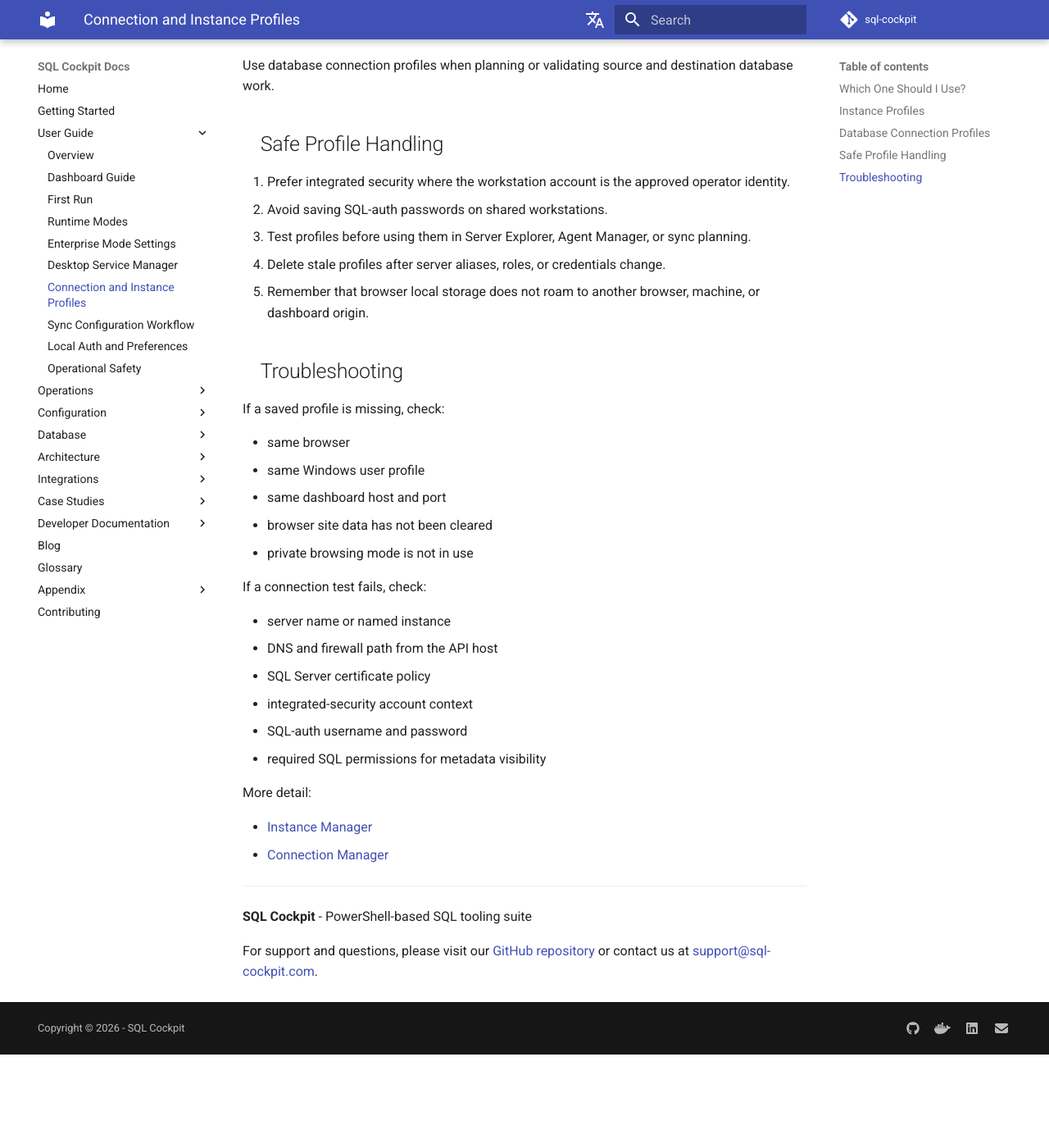
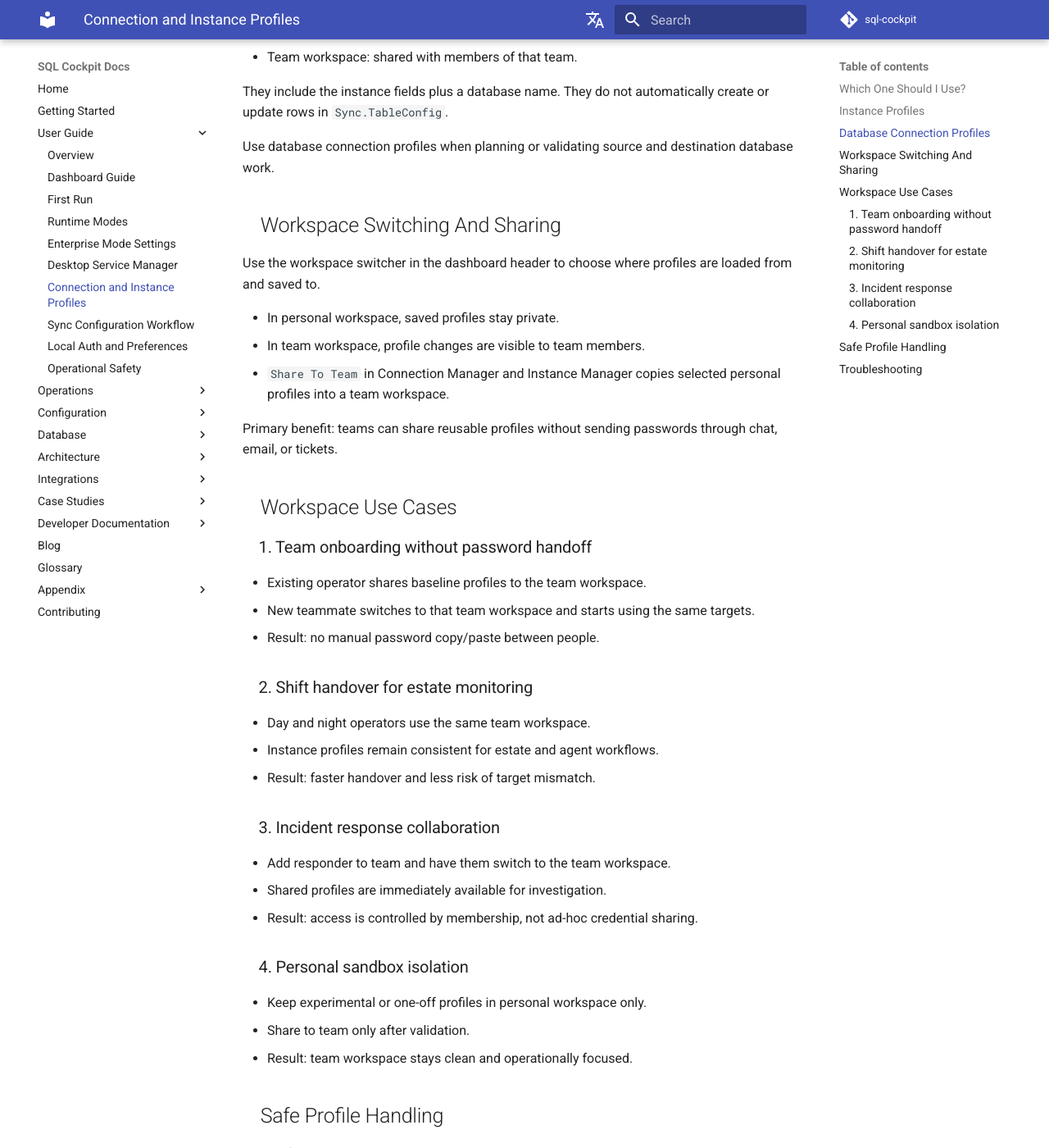
Before and after one commit to sql-cockpit/sql-cockpit-docs-source, an MkDocs documentation site: the page built from docs/user/connection-and-instance-profiles.md, in a window 1280 px wide and 1400 px high, scrolled down 1307 px. Shown: the whole window at 82% size. Built offline with MkDocs 1.6.1 and Material for MkDocs 9.7.7, drawn with Linux system fonts in a browser that asks for light colours; comment, search, counter and statistics services are not loaded; the version menu is left out; before the commit the page ends 2593 px from its top, so only the background shows below that; some of the changed text lies outside the part shown.

Commit message:
Updates to docs

```diff
--- a/docs/user/connection-and-instance-profiles.md
+++ b/docs/user/connection-and-instance-profiles.md
@@ -14,7 +14,10 @@
 
 ## Instance Profiles
 
-Instance profiles are saved by `Instance Manager` in browser local storage key `sql-cockpit-instance-profiles`.
+Instance profiles are saved in the active workspace profile store:
+
+- Personal workspace: private to your account.
+- Team workspace: shared with members of that team.
 
 They include:
 
@@ -29,29 +32,67 @@
 
 ## Database Connection Profiles
 
-Database connection profiles are saved by `Connection Manager` in browser local storage key `sql-cockpit-database-connection-profiles`.
+Database connection profiles are saved in the active workspace profile store:
+
+- Personal workspace: private to your account.
+- Team workspace: shared with members of that team.
 
 They include the instance fields plus a database name. They do not automatically create or update rows in `Sync.TableConfig`.
 
 Use database connection profiles when planning or validating source and destination database work.
 
+## Workspace Switching And Sharing
+
+Use the workspace switcher in the dashboard header to choose where profiles are loaded from and saved to.
+
+- In personal workspace, saved profiles stay private.
+- In team workspace, profile changes are visible to team members.
+- `Share To Team` in Connection Manager and Instance Manager copies selected personal profiles into a team workspace.
+
+Primary benefit: teams can share reusable profiles without sending passwords through chat, email, or tickets.
+
+## Workspace Use Cases
+
+### 1. Team onboarding without password handoff
+
+- Existing operator shares baseline profiles to the team workspace.
+- New teammate switches to that team workspace and starts using the same targets.
+- Result: no manual password copy/paste between people.
+
+### 2. Shift handover for estate monitoring
+
+- Day and night operators use the same team workspace.
+- Instance profiles remain consistent for estate and agent workflows.
+- Result: faster handover and less risk of target mismatch.
+
+### 3. Incident response collaboration
+
+- Add responder to team and have them switch to the team workspace.
+- Shared profiles are immediately available for investigation.
+- Result: access is controlled by membership, not ad-hoc credential sharing.
+
+### 4. Personal sandbox isolation
+
+- Keep experimental or one-off profiles in personal workspace only.
+- Share to team only after validation.
+- Result: team workspace stays clean and operationally focused.
+
 ## Safe Profile Handling
 
 1. Prefer integrated security where the workstation account is the approved operator identity.
 2. Avoid saving SQL-auth passwords on shared workstations.
-3. Test profiles before using them in Server Explorer, Agent Manager, or sync planning.
-4. Delete stale profiles after server aliases, roles, or credentials change.
-5. Remember that browser local storage does not roam to another browser, machine, or dashboard origin.
+3. Share SQL-auth profiles to teams only when required by target policy.
+4. Test shared profiles before using them in Server Explorer, Agent Manager, or sync planning.
+5. Delete stale profiles after server aliases, roles, or credentials change.
 
 ## Troubleshooting
 
 If a saved profile is missing, check:
 
-- same browser
-- same Windows user profile
-- same dashboard host and port
-- browser site data has not been cleared
-- private browsing mode is not in use
+- active workspace selection (personal vs team)
+- team membership for the selected team workspace
+- profile was saved to the same workspace you are viewing
+- profile may be in personal workspace and not yet shared to team workspace
 
 If a connection test fails, check:
 
```
Also changed, not shown: docs/user/dashboard-guide.md (+36 -10 lines), docs/assets/favicon.svg (added), docs/assets/logo.svg (added), docs/assets/screenshots/agent-manager.png (added), docs/assets/screenshots/batch-copilot.png (added), docs/assets/screenshots/bulk-intake.png (added), docs/assets/screenshots/connection-manager.png (added), docs/assets/screenshots/dashboard-home.png (added), docs/assets/screenshots/inspector.png (added), docs/assets/screenshots/instance-manager.png (added), docs/assets/screenshots/server-explorer.png (added), 3 other files.
